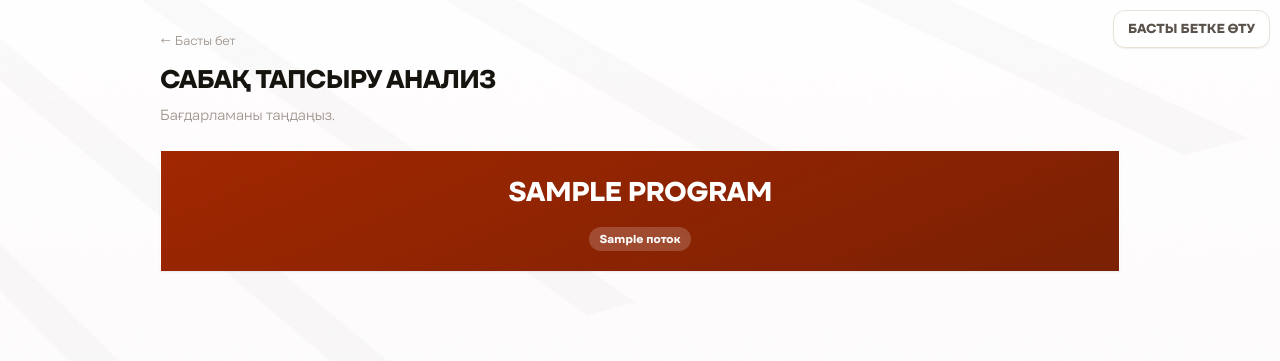
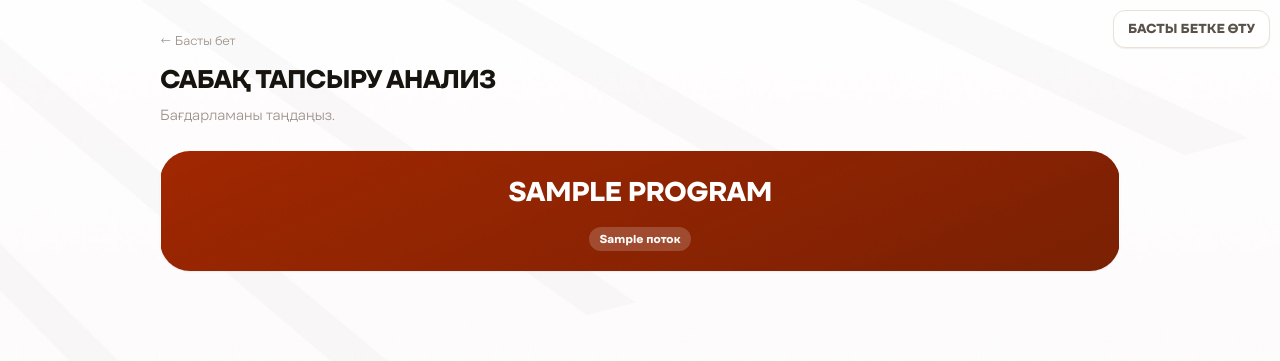
Before and after one commit to kuanushernar06-gif/analysis_work, a Flask app: page /categories/sabaq_tapsyru in a window 1280 px wide. Shown: the top 361 px of the page. Run offline with Flask 3, Linux system fonts and the light colour scheme; the visitor is signed in with stand-in values (Sample User, id 1); a database or web service that is not in the repository returns one stand-in record (values such as "Sample title"); parts of the project's set-up code (start-up, migrations or seed data) failed here and were passed over; some libraries are stand-ins or nearby versions.

Commit message:
Set Smart/Junior program-picker card corner radius to 30px (not fully square)
Co-Authored-By: Claude Sonnet 5 <noreply@anthropic.com>

```diff
--- a/static/style.css
+++ b/static/style.css
@@ -707,7 +707,7 @@ img.nav-card-ic { height: 32px; width: auto; border-radius: 8px; }
   background-size: cover;
   background-position: center;
   border-color: transparent;
-  border-radius: 0;
+  border-radius: 30px;
   min-height: 120px;
   display: flex;
   flex-direction: column;
```
